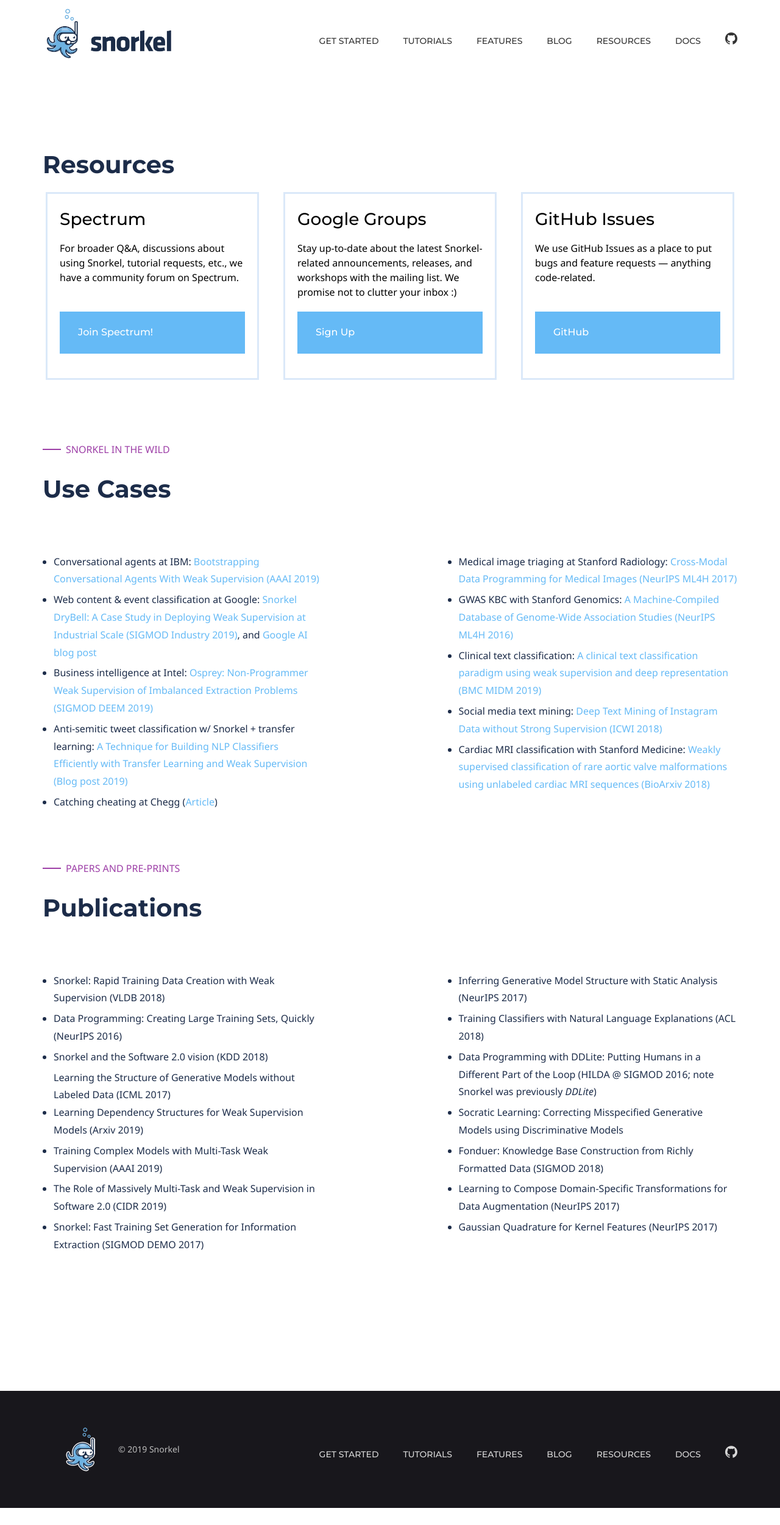
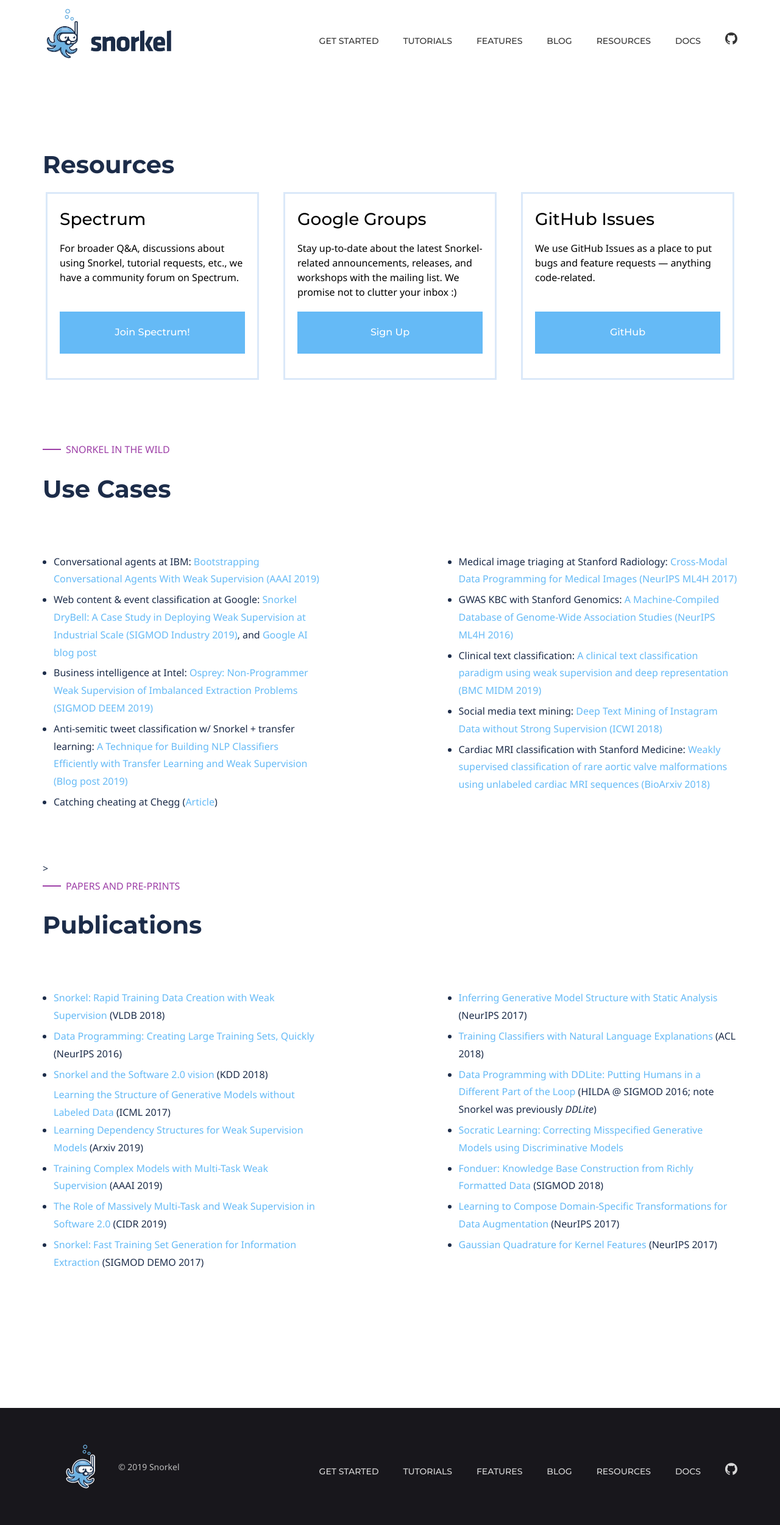
Before and after one commit to snorkel-team/website, a Jekyll site: the page built from resources.html, in a window 1280 px wide. Shown: the whole page at 61% size. Built offline with Jekyll 4.4.1, drawn with Linux system fonts in a browser that asks for light colours; some web fonts are replaced; before the commit the page ends 2473 px from its top, so only the background shows below that.

Commit message:
publication hyperlink, center box text

```diff
--- a/doks-theme/_sass/objects/_buttons.scss
+++ b/doks-theme/_sass/objects/_buttons.scss
@@ -7,6 +7,7 @@
   @include link-reset;
   font-family: $font-family-secondary;
   font-weight: 500;
+  text-align: center;
   display: inline-block;
   margin: 0 0 1.25rem 0;
   color: $color-white;
--- a/resources.html
+++ b/resources.html
@@ -132,16 +132,15 @@
       </div>
     </div>
 
-<div class="row vertical-align mobile-padding">
-  <div class="col-sm-12 mobile-margin">
+    <div class="row vertical-align mobile-padding">
+      <div class="col-sm-12 mobile-margin">>
     <p class="subheadline">PAPERS AND PRE-PRINTS</p>
     <h1>Publications</h1>
   </div>
 </div>
-<div class="row mobile-padding list-links">
+<div class="row mobile-padding list-test">
   <div class="col-sm-5 mobile-margin">
     <ul style="list-style-type: disc; margin-left: 18px;">
-
       <li>
         <a href="https://arxiv.org/abs/1711.10160">Snorkel: Rapid Training Data Creation with Weak Supervision</a> (VLDB 2018)
       </li>
```
